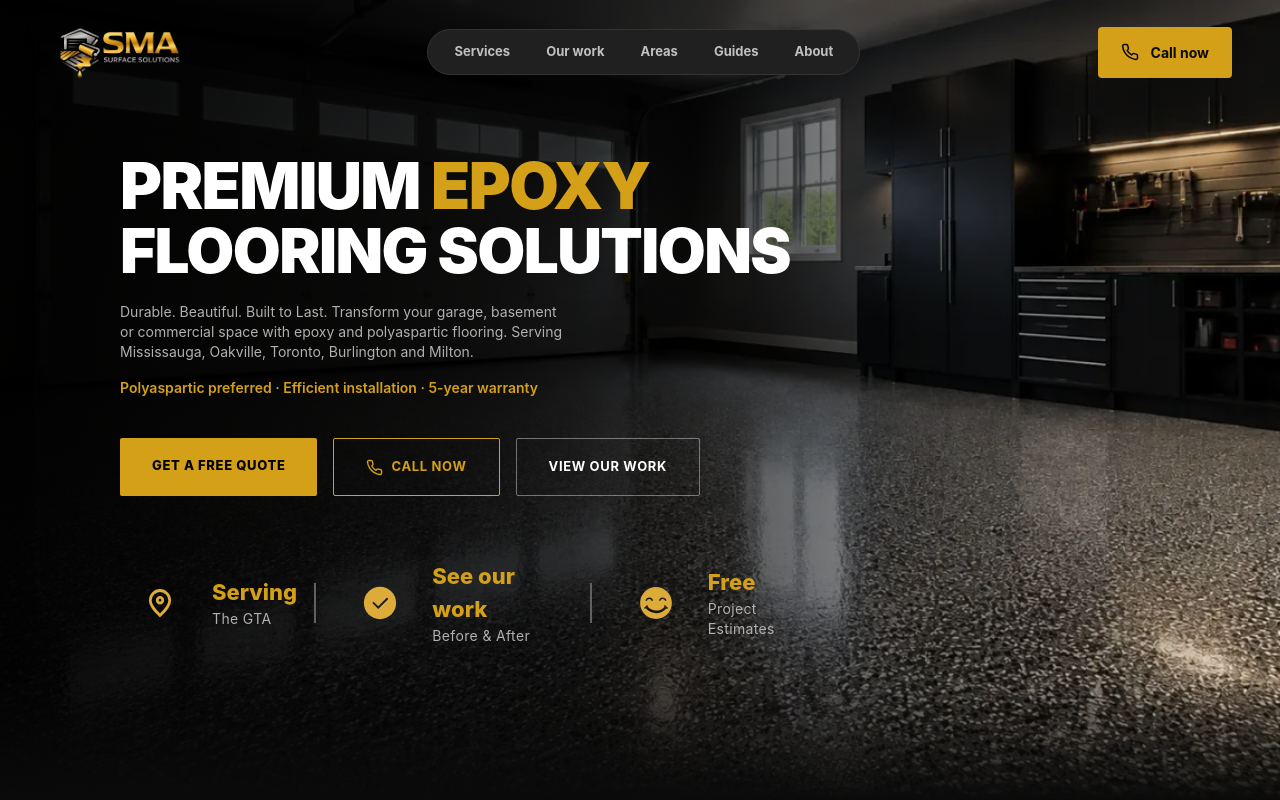
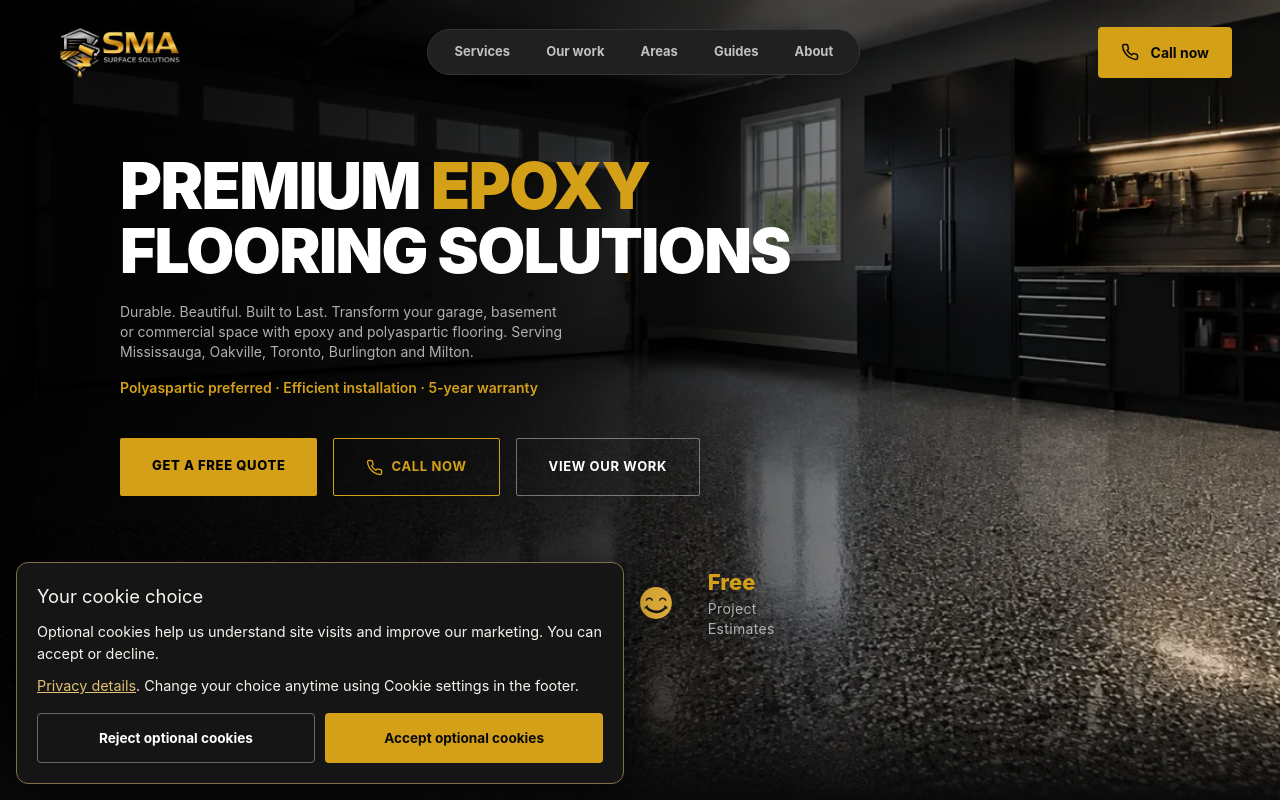
Before and after one commit to Yamen-2004/sma_surface_solution-web-, a React (Vite) app: page / in a window 1280 px wide. Shown: the top 800 px of the page. Built offline with nearby package versions, Linux system fonts and the light colour scheme; a web font is replaced by a local one.

Commit message:
feat: connect Meta pixel with optional cookie consent (#2)
Co-authored-by: Osama <h.a.alawnehh9@gmail.com>

```diff
--- a/src/App.jsx
+++ b/src/App.jsx
@@ -8,6 +8,7 @@ import ContentPages, { AreasList, ProjectCards } from './pages/ContentPages.jsx'
 import { ArticleCards, FAQs } from './components/ContentBlocks.jsx'
 import { getRoute } from './lib/routes.js'
 import DecisionSupport from './components/DecisionSupport.jsx'
+import MarketingConsent from './components/MarketingConsent.jsx'
 
 const homeFaqs = [
   {
@@ -113,6 +114,7 @@ export default function App({ path = '/' }) {
         )}
       </main>
       <Footer />
+      <MarketingConsent />
     </>
   )
 }
--- a/src/components/Footer.jsx
+++ b/src/components/Footer.jsx
@@ -76,6 +76,15 @@ export default function Footer() {
         <span>© {new Date().getFullYear()} SMA Surface Solutions</span>
         <div>
           <a href="/privacy/">Privacy</a>
+          <button
+            type="button"
+            className="cookie-settings"
+            onClick={() =>
+              window.dispatchEvent(new Event('sma-cookie-settings'))
+            }
+          >
+            Cookie settings
+          </button>
           <a href="/sitemap.xml">Sitemap</a>
           <a href="/feed.xml">RSS</a>
         </div>
--- /dev/null
+++ b/src/components/MarketingConsent.jsx
@@ -0,0 +1,86 @@
+import { useEffect, useRef, useState } from 'react'
+import { getMetaPixel } from '../lib/meta-pixel.js'
+
+export default function MarketingConsent() {
+  const [open, setOpen] = useState(false)
+  const [choice, setChoice] = useState(null)
+  const panel = useRef(null)
+  const returnFocus = useRef(null)
+
+  useEffect(() => {
+    const pixel = getMetaPixel()
+    setChoice(pixel.choice())
+    setOpen(pixel.choice() === null)
+    pixel.start()
+    const show = () => {
+      returnFocus.current = document.activeElement
+      setOpen(true)
+      requestAnimationFrame(() => panel.current?.focus())
+    }
+    const contact = (event) => {
+      if (event.defaultPrevented) return
+      const link = event.target.closest?.('a[href]')
+      if (!link) return
+      const url = new URL(link.href, window.location.href)
+      if (url.protocol === 'tel:') pixel.contact('phone')
+      else if (url.protocol === 'mailto:') pixel.contact('email')
+      else if (url.hostname === 'wa.me' || url.hostname === 'api.whatsapp.com')
+        pixel.contact('whatsapp')
+    }
+    window.addEventListener('sma-cookie-settings', show)
+    document.addEventListener('click', contact)
+    return () => {
+      window.removeEventListener('sma-cookie-settings', show)
+      document.removeEventListener('click', contact)
+    }
+  }, [])
+
+  function choose(allowed) {
+    getMetaPixel().choose(allowed)
+    setChoice(allowed ? 'granted' : 'denied')
+    setOpen(false)
+    returnFocus.current?.focus()
+  }
+
+  if (!open) return null
+  return (
+    <section
+      className="cookie-panel"
+      aria-labelledby="cookie-heading"
+      tabIndex={-1}
+      ref={panel}
+    >
+      <h2 id="cookie-heading">Your cookie choice</h2>
+      <p>
+        Optional cookies help us understand site visits and improve our
+        marketing. You can accept or decline.
+      </p>
+      <p>
+        <a href="/privacy/">Privacy details</a>. Change your choice anytime
+        using Cookie settings in the footer.
+      </p>
+      {choice && (
+        <p>
+          Current choice: optional cookies{' '}
+          {choice === 'granted' ? 'accepted' : 'declined'}.
+        </p>
+      )}
+      <div className="cookie-actions">
+        <button
+          type="button"
+          className="button button-outline"
+          onClick={() => choose(false)}
+        >
+          Reject optional cookies
+        </button>
+        <button
+          type="button"
+          className="button button-gold"
+          onClick={() => choose(true)}
+        >
+          Accept optional cookies
+        </button>
+      </div>
+    </section>
+  )
+}
--- a/src/index.css
+++ b/src/index.css
@@ -1314,3 +1314,56 @@ h3 {
     padding: 22px 20px;
   }
 }
+/* Optional advertising consent; the rest of the page remains usable. */
+.cookie-panel {
+  position: fixed;
+  bottom: 1rem;
+  left: 1rem;
+  z-index: 100;
+  width: min(38rem, calc(100% - 2rem));
+  max-height: 70vh;
+  overflow-y: auto;
+  padding: 1.25rem;
+  color: #f7f4ed;
+  background: #151515;
+  border: 1px solid #82704a;
+  border-radius: 12px;
+  box-shadow: 0 8px 40px #0009;
+}
+.cookie-panel h2 {
+  font-size: 1.15rem;
+  margin: 0 0 0.7rem;
+}
+.cookie-panel p {
+  font-size: 0.9rem;
+  line-height: 1.5;
+  margin: 0.65rem 0;
+}
+.cookie-panel a {
+  color: #e2c175;
+  text-decoration: underline;
+}
+.cookie-actions {
+  display: flex;
+  flex-wrap: wrap;
+  gap: 0.65rem;
+  margin-top: 1rem;
+}
+.cookie-actions .button {
+  flex: 1 1 15rem;
+  font-size: 0.85rem;
+}
+.cookie-settings {
+  color: inherit;
+  font: inherit;
+  background: none;
+  border: 0;
+  padding: 0;
+  cursor: pointer;
+  text-decoration: underline;
+}
+.cookie-panel:focus-visible,
+.cookie-settings:focus-visible {
+  outline: 2px solid #e2c175;
+  outline-offset: 4px;
+}
--- /dev/null
+++ b/src/lib/meta-pixel.js
@@ -0,0 +1,92 @@
+const PIXEL_ID = '1282062623966748'
+const CONSENT_KEY = 'sma-marketing-consent-v1'
+
+export function createMetaPixel(browser, document) {
+  let consent = null
+  let initialized = false
+  let pageViewed = false
+  const production = [
+    'www.smasurfacesolutions.com',
+    'smasurfacesolutions.com',
+  ].includes(browser.location.hostname)
+  try {
+    const saved = browser.localStorage.getItem(CONSENT_KEY)
+    if (saved === 'granted' || saved === 'denied') consent = saved
+  } catch {
+    /* Tracking stays off when storage is unavailable. */
+  }
+
+  function start() {
+    if (!production || consent !== 'granted') return
+    if (!initialized) {
+      if (!browser.fbq) {
+        const fbq = function (...args) {
+          if (fbq.callMethod) fbq.callMethod.apply(fbq, args)
+          else fbq.queue.push(args)
+        }
+        browser.fbq = fbq
+        browser._fbq = fbq
+        fbq.push = fbq
+        fbq.loaded = true
+        fbq.version = '2.0'
+        fbq.queue = []
+        const script = document.createElement('script')
+        script.async = true
+        script.src = 'https://connect.facebook.net/en_US/fbevents.js'
+        document.head.appendChild(script)
+      }
+      // Keep automatic events and form-field matching out of this integration.
+      browser.fbq('set', 'autoConfig', false, PIXEL_ID)
+      browser.fbq('init', PIXEL_ID)
+      initialized = true
+    }
+    browser.fbq('consent', 'grant')
+    if (!pageViewed) {
+      browser.fbq('trackSingle', PIXEL_ID, 'PageView')
+      pageViewed = true
+    }
+  }
+
+  function choose(allowed) {
+    consent = allowed ? 'granted' : 'denied'
+    try {
+      browser.localStorage.setItem(CONSENT_KEY, consent)
+    } catch {
+      /* Keep the choice for this page. */
+    }
+    if (allowed) start()
+    else if (browser.fbq) {
+      // Discard unsent events if consent changes before Meta's script loads.
+      if (!browser.fbq.callMethod && browser.fbq.queue) {
+        if (browser.fbq.queue.some((args) => args[2] === 'PageView'))
+          pageViewed = false
+        browser.fbq.queue = browser.fbq.queue.filter(
+          (args) => args[0] !== 'trackSingle',
+        )
+      }
+      browser.fbq('consent', 'revoke')
+    }
+  }
+
+  function contact(channel) {
+    if (
+      !production ||
+      consent !== 'granted' ||
+      !['phone', 'email', 'whatsapp'].includes(channel)
+    )
+      return
+    start()
+    browser.fbq('trackSingle', PIXEL_ID, 'Contact', {
+      contact_channel: channel,
+    })
+  }
+
+  return { start, choose, contact, choice: () => consent }
+}
+
+let pixel
+export function getMetaPixel() {
+  if (typeof window === 'undefined') return null
+  pixel ??= createMetaPixel(window, document)
+  return pixel
+}
--- a/src/pages/ContentPages.jsx
+++ b/src/pages/ContentPages.jsx
@@ -452,9 +452,41 @@ export default function ContentPages({ route }) {
               address to deliver and protect the site.
             </p>
             <p>
-              This version does not include advertising trackers or a marketing
-              subscription form. Fonts and site images are served with the
-              website.
+              Fonts and site images are served with the website. There is no
+              marketing subscription form.
+            </p>
+          </section>
+          <section>
+            <h2>Optional advertising cookies</h2>
+            <p>
+              If you accept advertising cookies, we load the Meta Pixel to
+              measure page visits and clicks to call, email or open WhatsApp.
+              Meta receives event information, the page URL, browser and device
+              information, IP address and cookie identifiers. Meta may connect
+              this information with your Facebook or Instagram activity to
+              measure and personalize advertising.
+            </p>
+            <p>
+              Our tracking code does not send your enquiry fields, name, email,
+              phone number or project message as event parameters. A contact
+              click does not confirm that a message was sent or a job booked. We
+              do not load the pixel before you accept advertising cookies.
+            </p>
+            <p>
+              You can reject advertising cookies and still use all contact
+              options. Use Cookie settings in the footer to change your choice;
+              withdrawing consent stops further events from our integration.
+              Your choice is saved in this browser. You can also clear cookies
+              in your browser settings. For Meta’s handling of information, see
+              the{' '}
+              <a
+                href="https://www.facebook.com/privacy/policy/"
+                target="_blank"
+                rel="noreferrer"
+              >
+                Meta Privacy Policy
+              </a>
+              .
             </p>
           </section>
         </div>
--- a/src/sections/ContactSection.jsx
+++ b/src/sections/ContactSection.jsx
@@ -2,6 +2,7 @@ import { useRef, useState } from 'react'
 import { Phone, Mail, ArrowUpRight, Copy, Check } from 'lucide-react'
 import { site } from '../content/site.js'
 import { services } from '../content/services.js'
+import { getMetaPixel } from '../lib/meta-pixel.js'
 import {
   enquiryText,
   makeEmailLink,
@@ -40,6 +41,7 @@ export default function ContactSection({ standalone = false }) {
     e.preventDefault()
     if (!validate()) return
     window.location.href = makeEmailLink(form)
+    getMetaPixel()?.contact('email')
     setFeedback(
       'Your email draft is ready to open. Send it from your email app to finish. Your details stay here if the app does not open.',
     )
```
Also changed, not shown: vercel.json, 2 other files (tests, documents, lock files or other folders).
